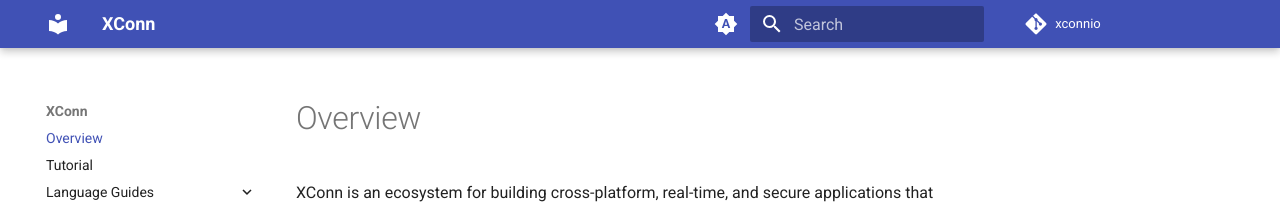
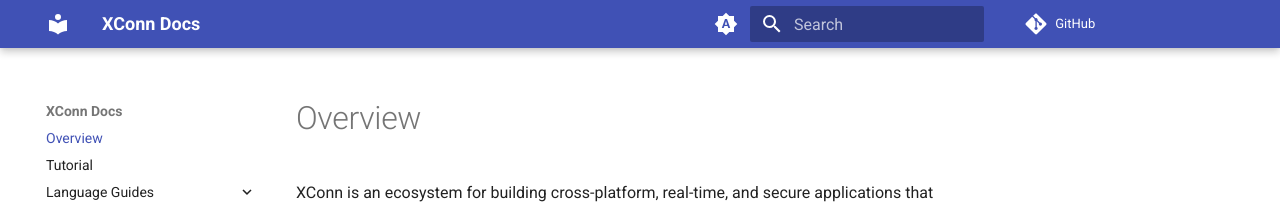
Before and after one commit to xconnio/xconn-docs, an MkDocs documentation site: the page built from docs/index.md, in a window 1280 px wide. Shown: the top 207 px of the page. Built offline with MkDocs 1.6.1 and Material for MkDocs 9.7.7, drawn with Linux system fonts in a browser that asks for light colours.

Commit message:
update site name, author and edit URL

```diff
--- a/mkdocs.yml
+++ b/mkdocs.yml
@@ -1,4 +1,4 @@
-site_name: XConn
+site_name: XConn Docs
 nav:
   - Overview: index.md
   - Tutorial: tutorial.md
@@ -43,8 +43,9 @@
         name: Switch to system preference
 
 repo_url: https://github.com/xconnio
-repo_name: xconnio
-site_author: omer
+edit_uri: https://github.com/xconnio/xconn-docs/edit/main/docs/
+repo_name: GitHub
+site_author: XConnIO Ltd.
 site_url: https://xconn.dev
 site_dir: site/docs
 
```
Also changed, not shown: 1 other file.
